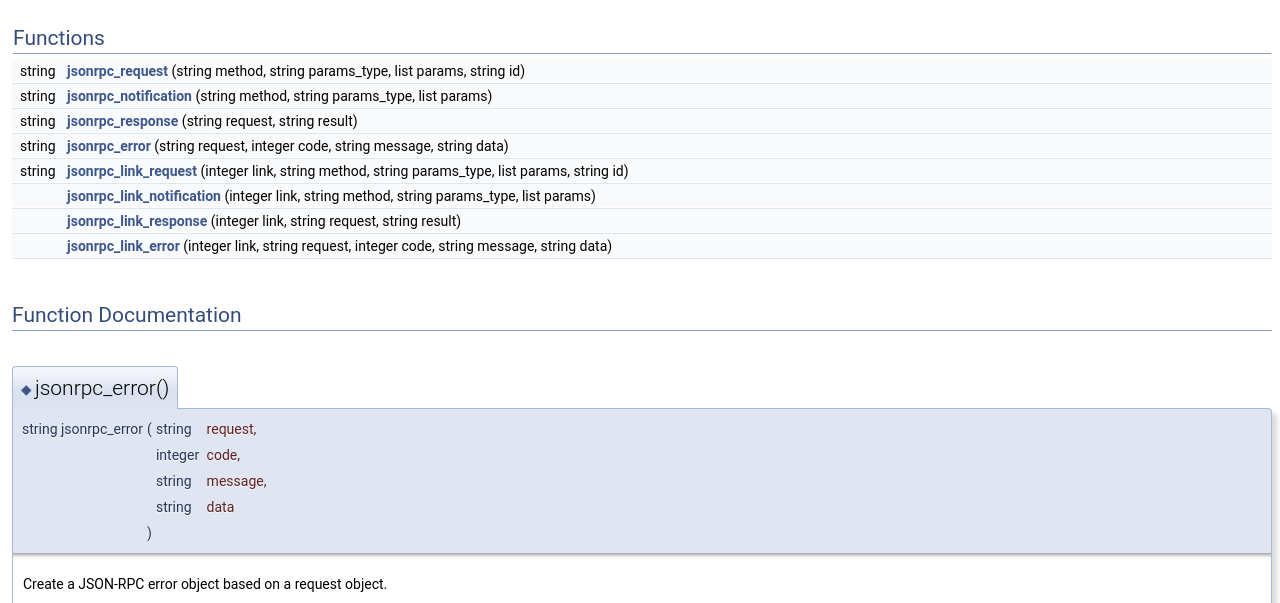
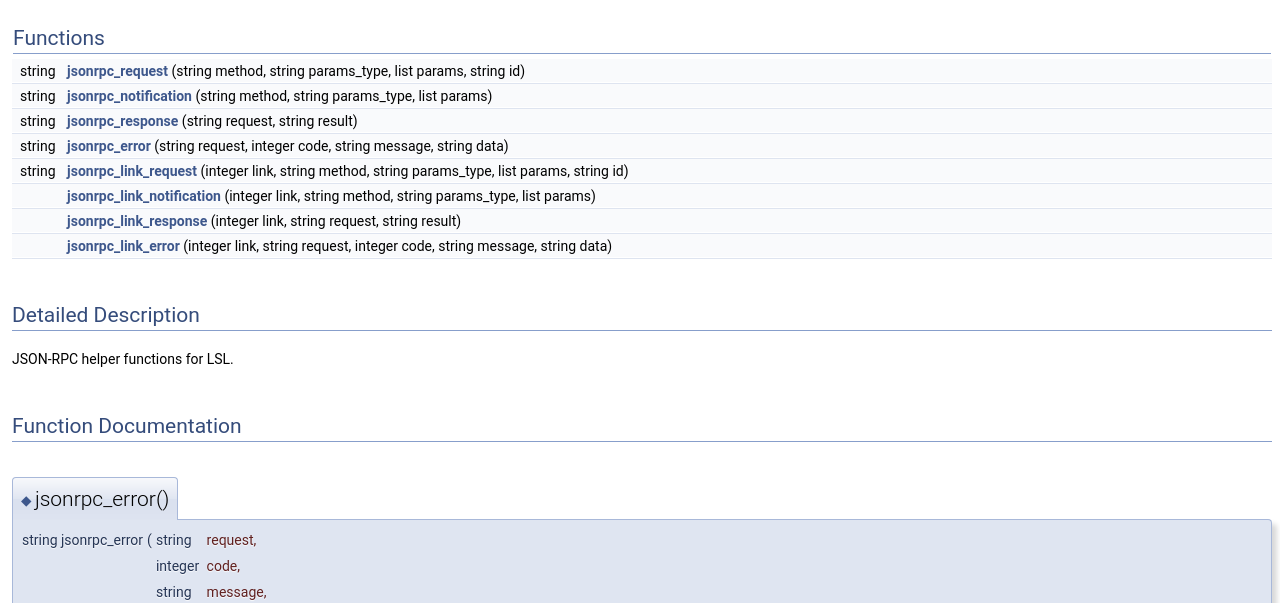
Before and after one commit to annapuddles/jsonrpc-sl, a plain HTML site: page jsonrpc_8lsl.html in a window 1280 px wide. Shown: the part 156-759 px from the top of the page. Drawn offline with Linux system fonts and the light colour scheme.

Commit message:
Deploying to gh-pages from @ annapuddles/jsonrpc-sl@96773cd0dc029ce035b68da862d64b76956c6554 🚀

```diff
--- a/jsonrpc_8lsl.html
+++ b/jsonrpc_8lsl.html
@@ -87,7 +87,9 @@ Functions</h2></td></tr>
 <tr class="memitem:a88e795b0f8a90643f94173d4af9b3453"><td class="memItemLeft" align="right" valign="top">&#160;</td><td class="memItemRight" valign="bottom"><a class="el" href="jsonrpc_8lsl.html#a88e795b0f8a90643f94173d4af9b3453">jsonrpc_link_error</a> (integer link, string request, integer code, string message, string data)</td></tr>
 <tr class="separator:a88e795b0f8a90643f94173d4af9b3453"><td class="memSeparator" colspan="2">&#160;</td></tr>
 </table>
-<h2 class="groupheader">Function Documentation</h2>
+<a name="details" id="details"></a><h2 class="groupheader">Detailed Description</h2>
+<div class="textblock"><p>JSON-RPC helper functions for LSL. </p>
+</div><h2 class="groupheader">Function Documentation</h2>
 <a id="ad2c167be763a6e58b802bb5f1ccb0d6c"></a>
 <h2 class="memtitle"><span class="permalink"><a href="#ad2c167be763a6e58b802bb5f1ccb0d6c">&#9670;&nbsp;</a></span>jsonrpc_error()</h2>
 
```
